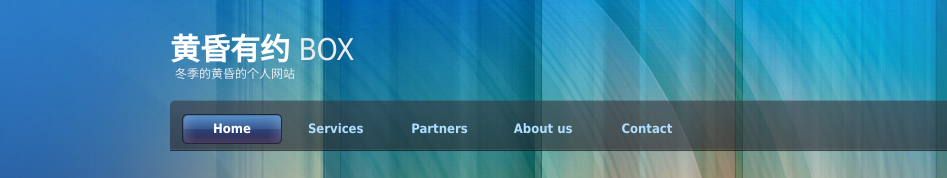
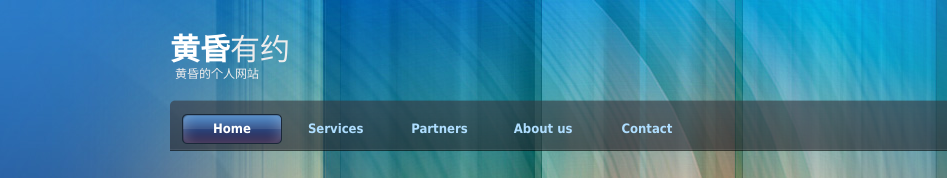
Before and after one commit to winter-dusk/winter-dusk.github.io, a plain HTML site: page index.html in a window 1280 px wide. Shown: the top 178 px of the page, 0-947 px from the left. Drawn offline with Linux system fonts and the light colour scheme.

Commit message:
Update index.html

```diff
--- a/index.html
+++ b/index.html
@@ -20,7 +20,7 @@ http://www.templatemo.com/preview/templatemo_321_glossy_box
 
     	<div id="templatemo_header">
 			<div id="site_title">
-                <h1><a href="#"><strong>黄昏有约</strong> BOX<span>冬季的黄昏的个人网站</span></a></h1>
+                <h1><a href="#"><strong>黄昏</strong>有约<span>黄昏的个人网站</span></a></h1>
             </div> <!-- end of site_title -->
 
             <ul id="social_box">
```
